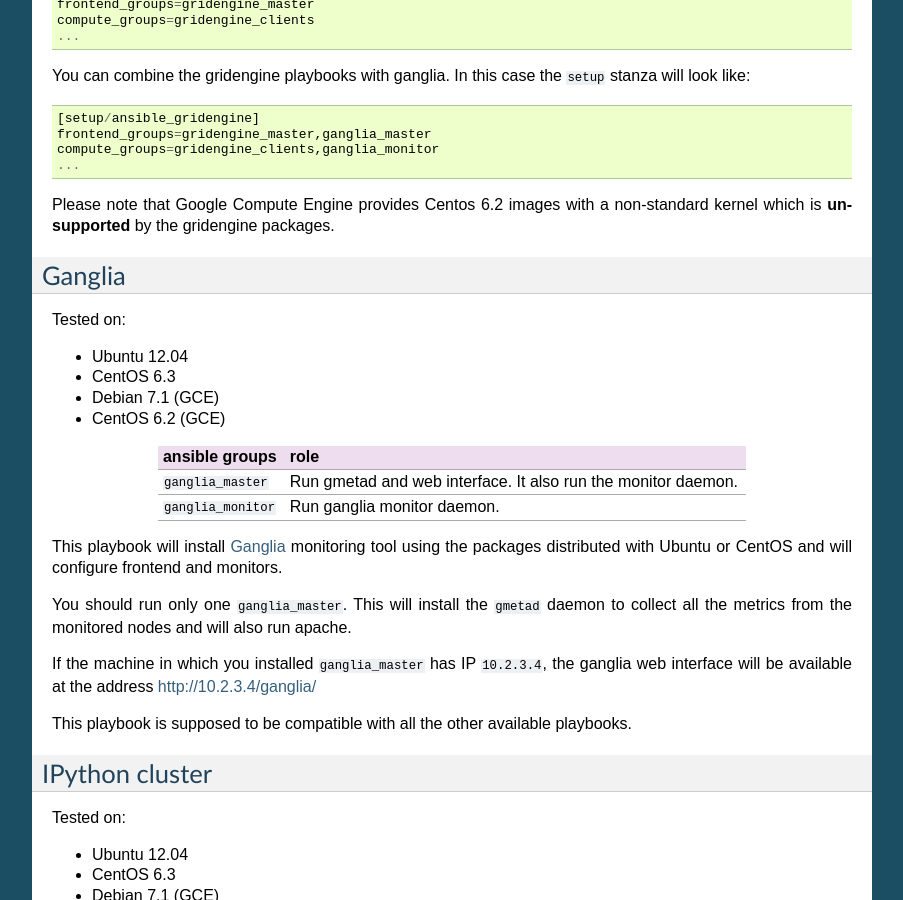
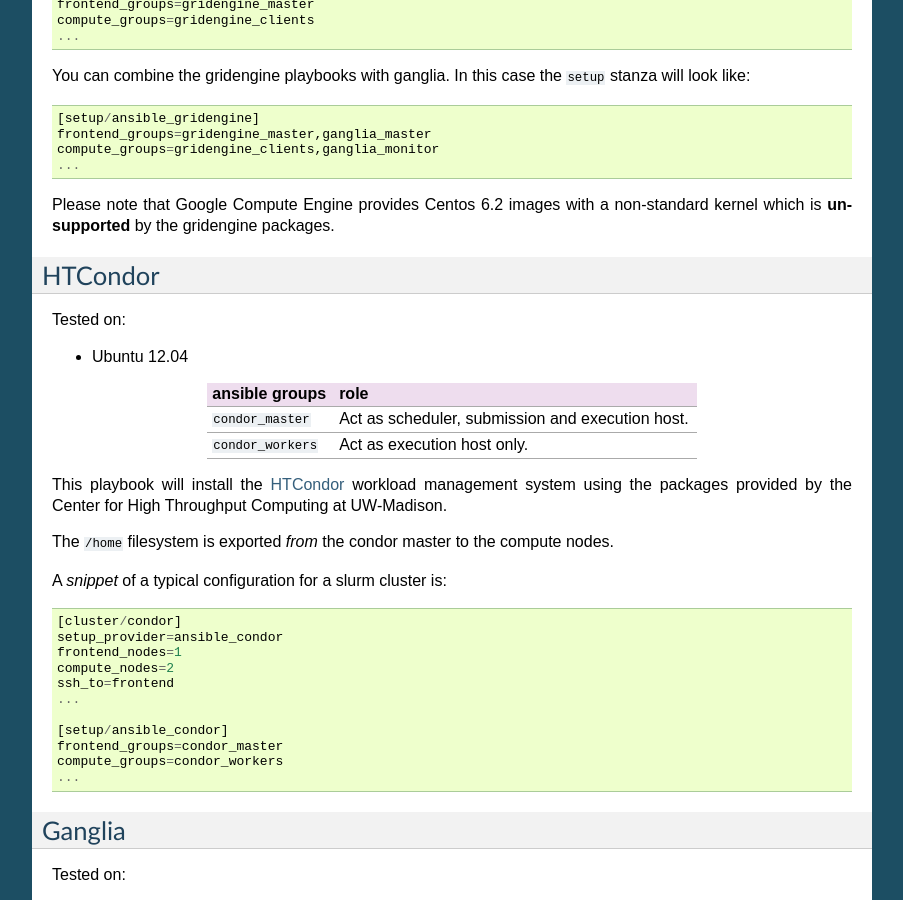
Before and after one commit to elasticluster/elasticluster, a Sphinx documentation site: the page built from docs/playbooks.rst, in a window 1280 px wide and 900 px high, scrolled down 1708 px. Shown: the whole window, without its empty margins (198-1101 px from the left). Built offline with Sphinx 7.4.7, drawn with Linux system fonts in a browser that asks for light colours.

Commit message:
Add support for HTCondor.

```diff
--- a/docs/global.inc
+++ b/docs/global.inc
@@ -37,3 +37,6 @@
 .. _`github elasticluster page`: https://github.com/gc3-uzh-ch/elasticluster
 .. _`python virtualenv`: https://pypi.python.org/pypi/virtualenv
 .. _`boto library`: https://github.com/boto/boto
+.. _`OrangeFS`: http://orangefs.org/
+.. _`IPython cluster`: http://ipython.org/ipython-doc/dev/parallel/
+.. _`HTCondor`: http://research.cs.wisc.edu/htcondor/
--- a/docs/playbooks.rst
+++ b/docs/playbooks.rst
@@ -130,6 +130,44 @@
 a non-standard kernel which is **unsupported** by the gridengine
 packages.
 
+HTCondor
+========
+
+Tested on:
+
+* Ubuntu 12.04
+
++-------------------+----------------------------------+
+| ansible groups    | role                             |
++===================+==================================+
+|``condor_master``  | Act as scheduler, submission and |
+|                   | execution host.                  |
++-------------------+----------------------------------+
+|``condor_workers`` | Act as execution host only.      |
++-------------------+----------------------------------+
+
+This playbook will install the `HTCondor`_ workload management system
+using the packages provided by the Center for High Throughput
+Computing at UW-Madison.
+
+The ``/home`` filesystem is exported *from* the condor master to the
+compute nodes.
+
+A *snippet* of a typical configuration for a slurm cluster is::
+
+    [cluster/condor]
+    setup_provider=ansible_condor
+    frontend_nodes=1
+    compute_nodes=2
+    ssh_to=frontend
+    ...
+
+    [setup/ansible_condor]
+    frontend_groups=condor_master
+    compute_groups=condor_workers
+    ...
+
+
 Ganglia
 =======
 
@@ -172,6 +210,7 @@
 * CentOS 6.3
 * Debian 7.1 (GCE)
 * CentOS 6.2 (GCE)
+
 +------------------------+------------------------------------+
 | ansible groups         | role                               |
 +========================+====================================+
```
Also changed, not shown: other parts of docs/playbooks.rst (+0 -3 lines).
